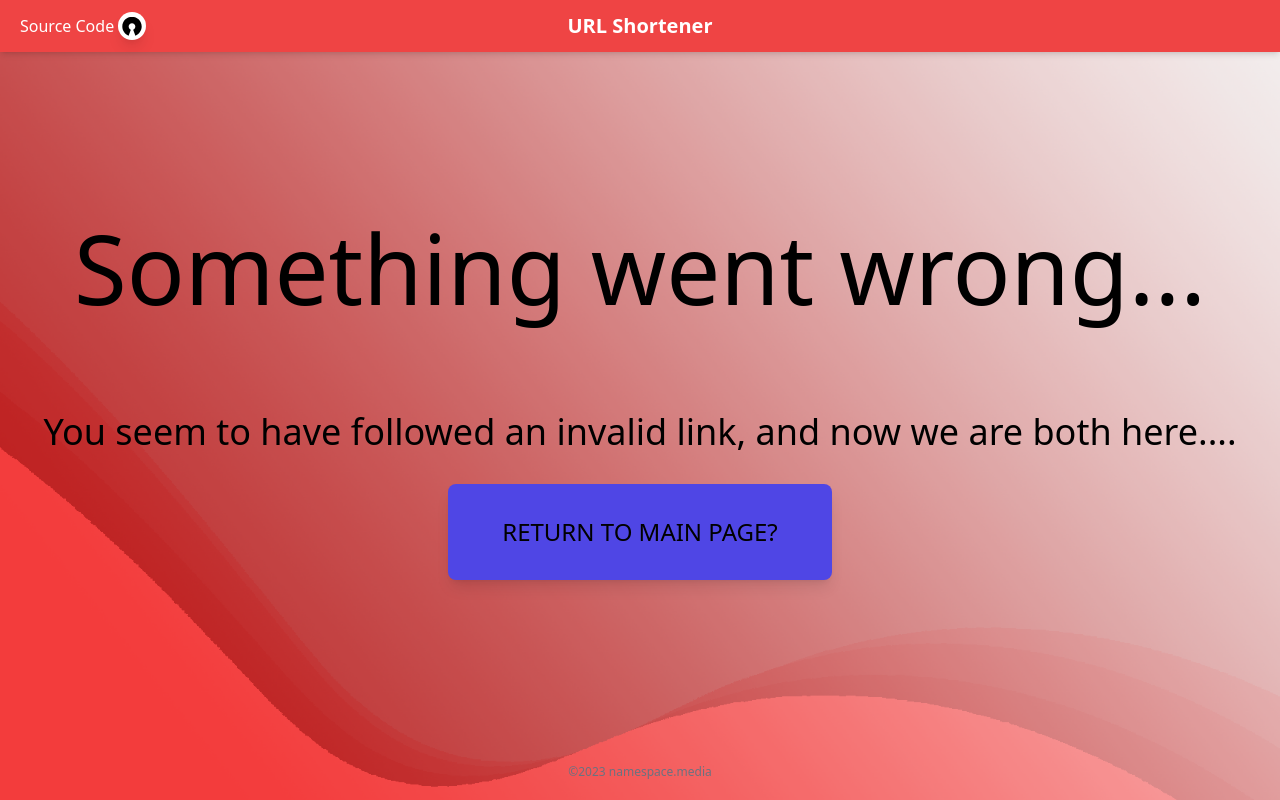
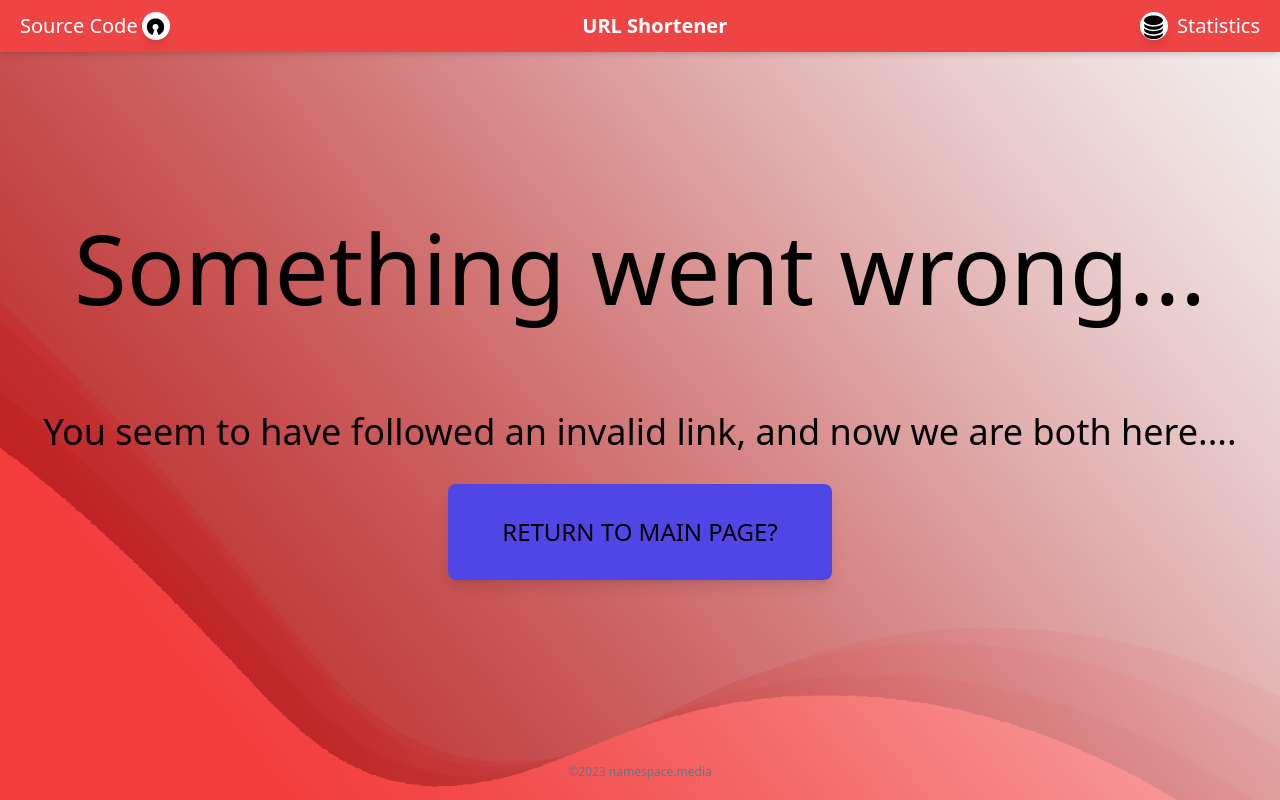
Before and after one commit to S1thK3nny/praktikum2023, a Next.js app: page /invalid in a window 1280 px wide. Built offline with nearby package versions, Linux system fonts and the light colour scheme.

Commit message:
Update TopBar again

```diff
--- a/src/components/TopBar.tsx
+++ b/src/components/TopBar.tsx
@@ -1,27 +1,52 @@
 import { DiOpensource } from 'react-icons/di';
+import { BsFillDatabaseFill } from 'react-icons/bs';
 import Icon from './Icon';
 
-const TopBar = ({ backgroundColor } : {backgroundColor:string}) => {
-    const navClasses = `fixed top-0 w-full py-3 items-left px-5 flex-col columns-3 ${backgroundColor} text-white shadow-md`;
+const TopBar = ({ backgroundColor }: { backgroundColor: string }) => {
+  const navClasses = `fixed top-0 w-full py-3 px-2 md:px-5 ${backgroundColor} text-white shadow-md`;
+  const statisticsHREF = `${process.env.WEBSITE}statistics`;
 
-    return (
-        <nav className={navClasses}>
+  return (
+    <nav className={navClasses}>
+      <div className="w-full flex items-center justify-start">
+        <div>
 
-        {/* Wrap this in a div, otherwise the whole nav is selectable. */}
-            <div className="text-left">
-                <a href="https://github.com/S1thK3nny/praktikum2023" className="inline-flex group
-                hover:scale-110 transition-all duration-200 ease-in-out
-                hover:font-semibold items-center justify-center relative">
-                    Source Code&nbsp;<Icon icon = {<DiOpensource size="50"/>} />
-                </a>
+          <a
+            href="https://github.com/S1thK3nny/praktikum2023"
+            className="group flex
+            hover:scale-110 transition-all duration-200 ease-in-out hover:font-semibold
+            items-center relative
+            text-md md:text-xl">
+
+            <div className='hidden md:block'>
+                <span className="mr-1">Source Code</span>
             </div>
-            <div className="text-center font-semibold text-xl">
-                <label>
-                    URL Shortener
-                </label>
+            <Icon icon={<DiOpensource size="25" />} />
+          </a>
+
+        </div>
+        <div className="flex-grow flex items-center justify-center md:font-semibold text-lg md:text-xl">
+          <label>URL Shortener</label>
+        </div>
+
+        <div>
+          <a
+            href={statisticsHREF}
+            className="group flex
+            hover:scale-110 transition-all duration-200 ease-in-out hover:font-semibold
+            items-center relative text-md md:text-xl">
+
+            <Icon icon={<BsFillDatabaseFill size="25" />} />
+            <div className='hidden md:block'>
+                <span className="ml-1">&nbsp;Statistics</span>
             </div>
-        </nav>
-    );
+
+          </a>
+        </div>
+
+      </div>
+    </nav>
+  );
 };
 
 export default TopBar;
--- /dev/null
+++ b/src/pages/statistics.tsx
@@ -0,0 +1,34 @@
+import Head from 'next/head'
+import TopBar from '@/components/TopBar';
+
+export default function invalid() {
+
+    return (
+        <>
+            <Head>
+                <title>Invalid URL</title>
+                <meta name="description" content="Something went wrong... Are you sure, that this is a valid URL?" />
+                <link rel="icon" href="/favicon.ico" />
+            </Head>
+            <div className="h-screen bg-customBGStats bg-no-repeat bg-cover bg-center absolute w-screen">
+                <TopBar backgroundColor={'bg-lime-500'}/>
+                <div className="justify-center items-center h-screen flex flex-col gap-16 md:gap-24 text-center">
+                    <h1 className='font-bold, text-4xl md:text-8xl'>
+                        Something went wrong...
+                    </h1>
+                    <div>
+                        <h2 className='font-semibold, text-2xl md:text-4xl'>
+                            You seem to have followed an invalid link, and now we are both here....
+                        </h2>
+                        <button className='shadow-lg mt-4 md:mt-8 md:w-96 md:h-24 bg-indigo-600 hover:bg-indigo-500 rounded-lg md:text-2xl'>
+                            Return to main page?
+                        </button>
+                    </div>
+                    <p className="text-center text-gray-500 text-xs fixed bottom-0 py-5">
+                        &copy;2023 namespace.media
+                    </p>
+                </div>
+            </div>
+        </>
+      )
+}
--- a/tailwind.config.js
+++ b/tailwind.config.js
@@ -13,6 +13,7 @@ module.exports = {
           'conic-gradient(from 180deg at 50% 50%, var(--tw-gradient-stops))',
         'customBG': "url('/background.png')",
         'customBGInvalid': "url('/background_invalid.png')",
+        'customBGStats': "url('/background_stats.png')",
       },
       colors: {
         coolorange: '#FF715B',
```
Also changed, not shown: public/background_stats.png (added).
